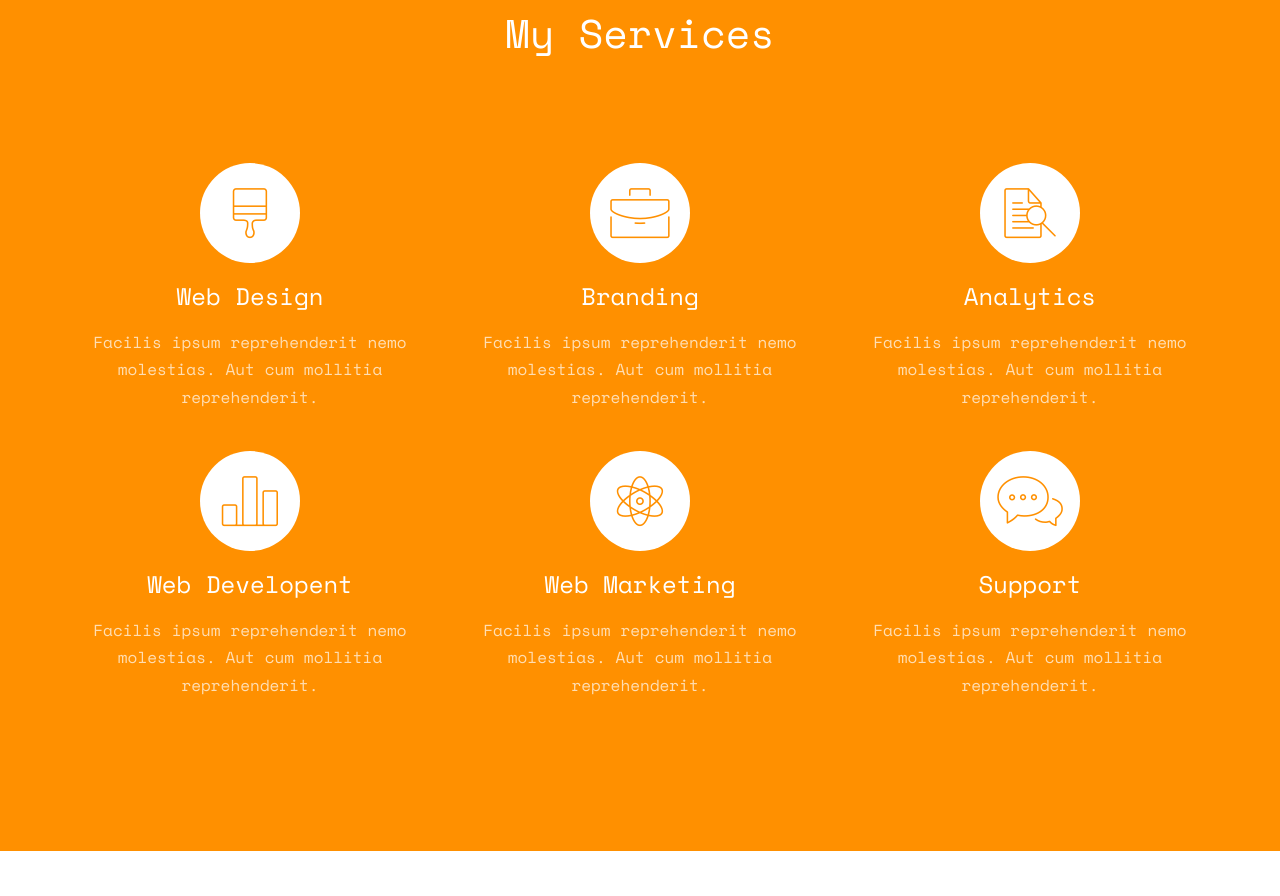
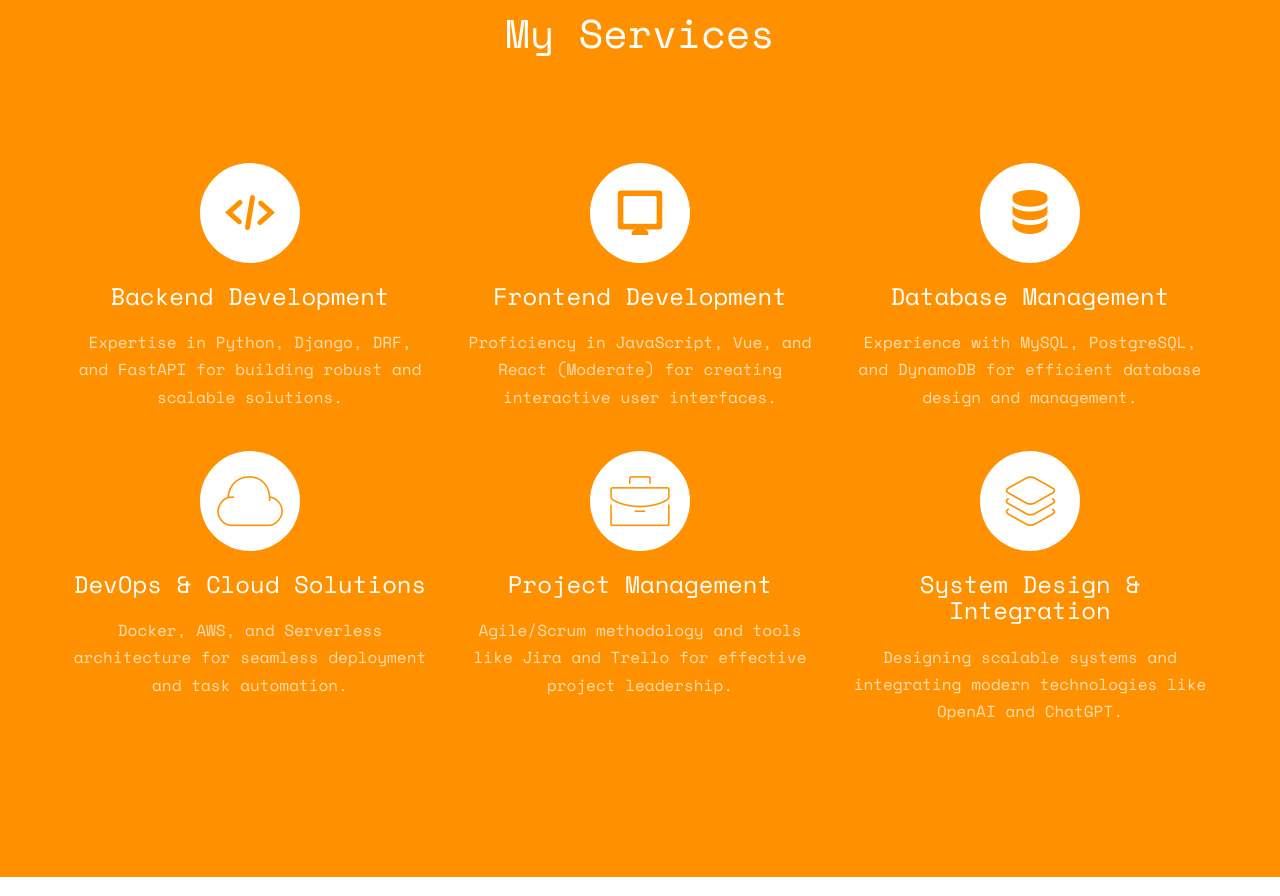
Before and after one commit to MarufSwe/my-portfolio-template, a plain HTML site: page index.html in a window 1280 px wide. Shown: the part 3468-4364 px from the top of the page. Drawn offline with nearby package versions, Linux system fonts and the light colour scheme; some packages are replaced by stand-ins of ours; no server answers; files whose address does not match are found by name.

Commit message:
my service added

```diff
--- a/index.html
+++ b/index.html
@@ -259,11 +259,13 @@
 					<div class="col-md-4 text-center">
 						<div class="feature-left">
 							<span class="icon">
-								<i class="icon-paintbrush"></i>
+<!--								<i class="icon-paintbrush"></i>-->
+								<i class="icon-code"></i>
+
 							</span>
 							<div class="feature-copy">
-								<h3>Web Design</h3>
-								<p>Facilis ipsum reprehenderit nemo molestias. Aut cum mollitia reprehenderit.</p>
+								<h3>Backend Development</h3>
+								<p>Expertise in Python, Django, DRF, and FastAPI for building robust and scalable solutions.</p>
 							</div>
 						</div>
 					</div>
@@ -271,11 +273,11 @@
 					<div class="col-md-4 text-center">
 						<div class="feature-left">
 							<span class="icon">
-								<i class="icon-briefcase"></i>
+								<i class="icon-monitor"></i>
 							</span>
 							<div class="feature-copy">
-								<h3>Branding</h3>
-								<p>Facilis ipsum reprehenderit nemo molestias. Aut cum mollitia reprehenderit.</p>
+								<h3>Frontend Development</h3>
+    							<p>Proficiency in JavaScript, Vue, and React (Moderate) for creating interactive user interfaces.</p>
 							</div>
 						</div>
 
@@ -283,11 +285,11 @@
 					<div class="col-md-4 text-center">
 						<div class="feature-left">
 							<span class="icon">
-								<i class="icon-search"></i>
+								<i class="icon-database"></i>
 							</span>
 							<div class="feature-copy">
-								<h3>Analytics</h3>
-								<p>Facilis ipsum reprehenderit nemo molestias. Aut cum mollitia reprehenderit.</p>
+								<h3>Database Management</h3>
+    							<p>Experience with MySQL, PostgreSQL, and DynamoDB for efficient database design and management.</p>
 							</div>
 						</div>
 					</div>
@@ -299,11 +301,11 @@
 
 						<div class="feature-left">
 							<span class="icon">
-								<i class="icon-bargraph"></i>
+								<i class="icon-cloud"></i>
 							</span>
 							<div class="feature-copy">
-								<h3>Web Developent</h3>
-								<p>Facilis ipsum reprehenderit nemo molestias. Aut cum mollitia reprehenderit.</p>
+								 <h3>DevOps & Cloud Solutions</h3>
+								 <p>Docker, AWS, and Serverless architecture for seamless deployment and task automation.</p>
 							</div>
 						</div>
 
@@ -312,11 +314,11 @@
 					<div class="col-md-4 text-center">
 						<div class="feature-left">
 							<span class="icon">
-								<i class="icon-genius"></i>
+								<i class="icon-briefcase"></i>
 							</span>
 							<div class="feature-copy">
-								<h3>Web Marketing</h3>
-								<p>Facilis ipsum reprehenderit nemo molestias. Aut cum mollitia reprehenderit.</p>
+								<h3>Project Management</h3>
+    							<p>Agile/Scrum methodology and tools like Jira and Trello for effective project leadership.</p>
 							</div>
 						</div>
 
@@ -324,11 +326,11 @@
 					<div class="col-md-4 text-center">
 						<div class="feature-left">
 							<span class="icon">
-								<i class="icon-chat"></i>
+								<i class="icon-layers"></i>
 							</span>
 							<div class="feature-copy">
-								<h3>Support</h3>
-								<p>Facilis ipsum reprehenderit nemo molestias. Aut cum mollitia reprehenderit.</p>
+								<h3>System Design & Integration</h3>
+								<p>Designing scalable systems and integrating modern technologies like OpenAI and ChatGPT.</p>
 							</div>
 						</div>
 					</div>
@@ -584,8 +586,11 @@
 			<div class="row animate-box">
 				<div class="col-md-8 col-md-offset-2 text-center fh5co-heading">
 					<h2>Hire Me!</h2>
-					<p>Facilis ipsum reprehenderit nemo molestias. Aut cum mollitia reprehenderit. Eos cumque dicta adipisci architecto culpa amet.</p>
-					<p><a href="#" class="btn btn-default btn-lg">Contact Us</a></p>
+					<p>I’m ready to contribute and help you achieve your goals. Let’s collaborate and create something exceptional, whether it’s for your next project, position, or partnership!</p>
+
+					<a href="images/maruf_cv.pdf" download="Maksudur Rahman Maruf CV" class="btn btn-default btn-lg">
+						Download CV
+					</a>
 				</div>
 			</div>
 		</div>
```
Also changed, not shown: 1 other file.
